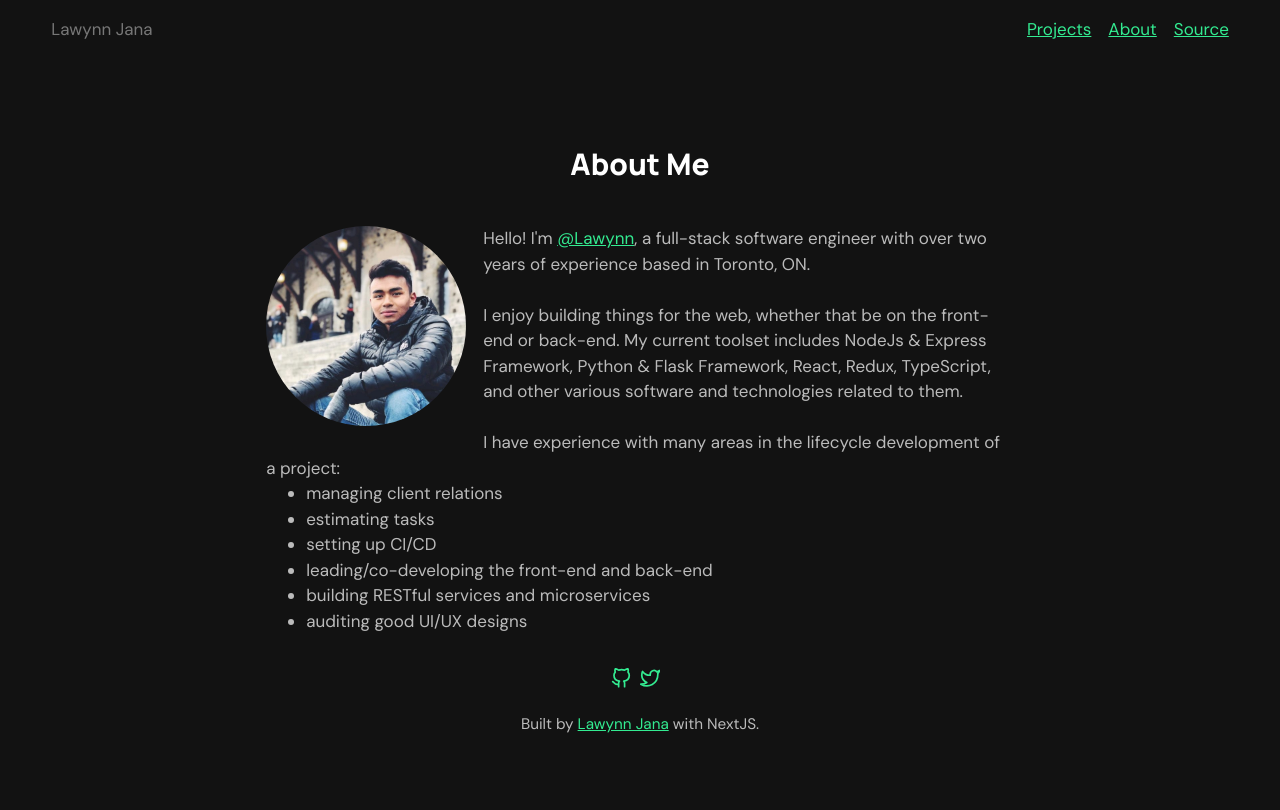
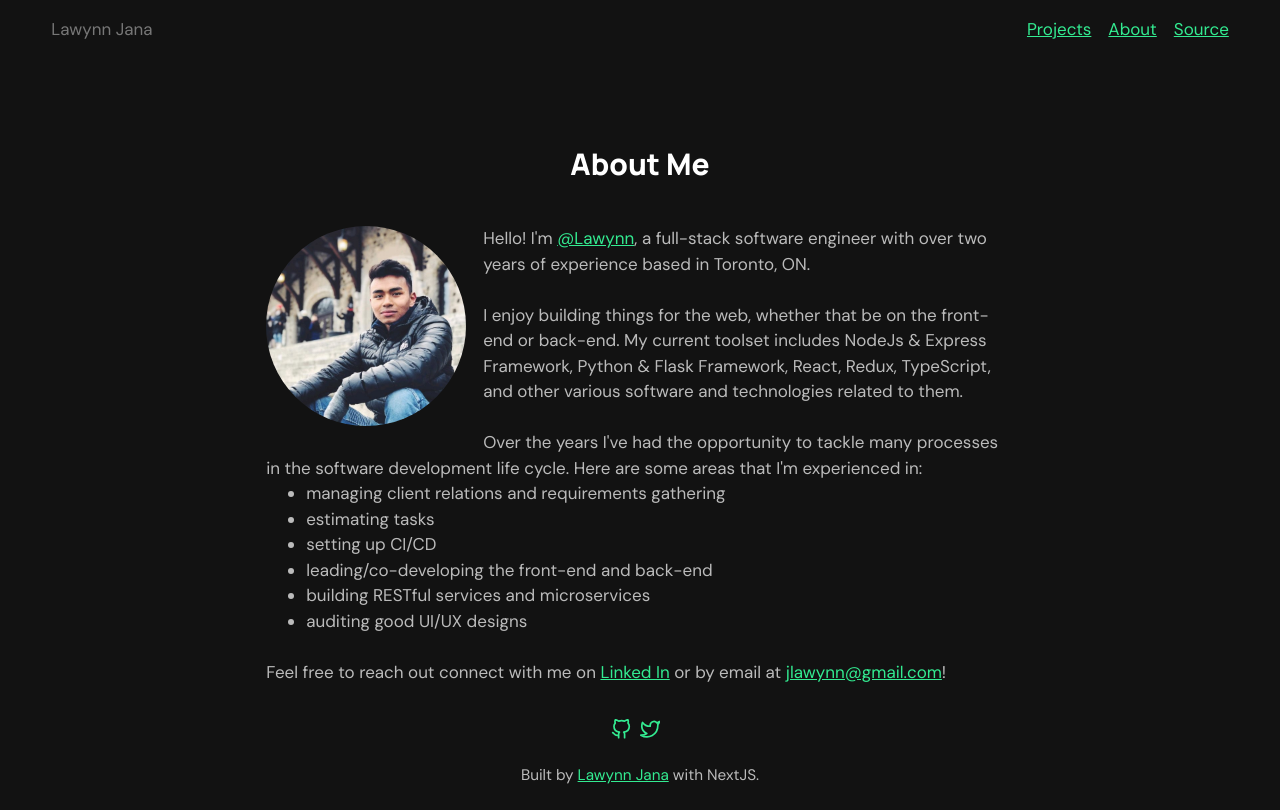
Before and after one commit to lawynnj/lawynnj.github.io, a Next.js app: page /about in a window 1280 px wide. Built offline with nearby package versions, Linux system fonts and the light colour scheme.

Commit message:
update text

```diff
--- a/pages/about.tsx
+++ b/pages/about.tsx
@@ -2,7 +2,7 @@ import React from "react";
 
 import { Layout, Container } from "../components";
 import { StyledAbout } from "../components/styles/about.styles";
-
+import { LinkedinIcon } from "../components/styles/footer.styles";
 /**
  * About page `/about`
  */
@@ -19,11 +19,12 @@ const About = () => {
             <div className="avatar">
               <img
                 src="/images/avatar.jpeg"
-                width={200}
-                height={200}
+                width={150}
+                height={150}
                 alt="Lawynn Jana"
               />
             </div>
+            <div>
               <p>
                 Hello! I'm{" "}
                 <a
@@ -33,22 +34,23 @@ const About = () => {
                 >
                   @Lawynn
                 </a>
-              , a full-stack software engineer with over two years of experience
-              based in Toronto, ON.
+                , a full-stack software engineer with over two years of
+                experience based in Toronto, ON.
               </p>
               <p>
                 I enjoy building things for the web, whether that be on the
                 front-end or back-end. My current toolset includes NodeJs &
                 Express Framework, Python & Flask Framework, React, Redux,
-              TypeScript, and other various software and technologies related to
-              them.
+                TypeScript, and other various software and technologies related
+                to them.
               </p>
 
               <p>
-              I have experience with many areas in the lifecycle development of
-              a project:
+                Over the years I've had the opportunity to tackle many processes
+                in the software development life cycle. Here are some areas that
+                I'm experienced in:
                 <ul className="skills-list">
-                <li>managing client relations</li>
+                  <li>managing client relations and requirements gathering</li>
                   <li>estimating tasks</li>
                   <li>setting up CI/CD</li>
                   <li>leading/co-developing the front-end and back-end</li>
@@ -56,6 +58,16 @@ const About = () => {
                   <li>auditing good UI/UX designs</li>
                 </ul>
               </p>
+
+              <p>
+                Feel free to reach out connect with me on{" "}
+                <a href="https://www.linkedin.com/in/lawynn-jana-35866797/">
+                  Linked In
+                </a>{" "}
+                or by email at{" "}
+                <a href="mailto:jlawynn@gmail.com">jlawynn@gmail.com</a>!
+              </p>
+            </div>
           </div>
         </Container>
       </StyledAbout>
```
Lines whose indentation alone changed are shown as unchanged.
